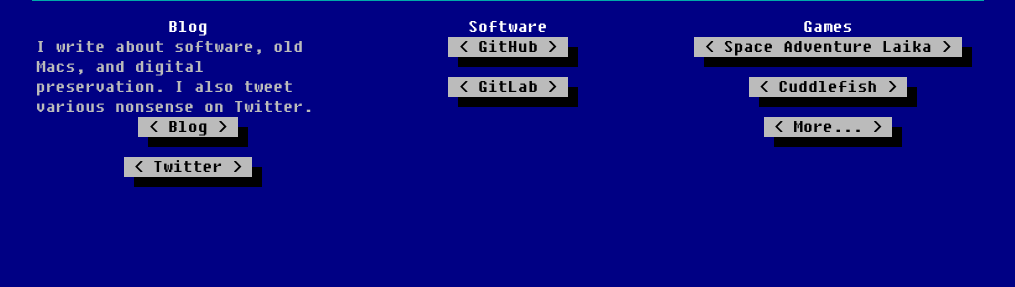
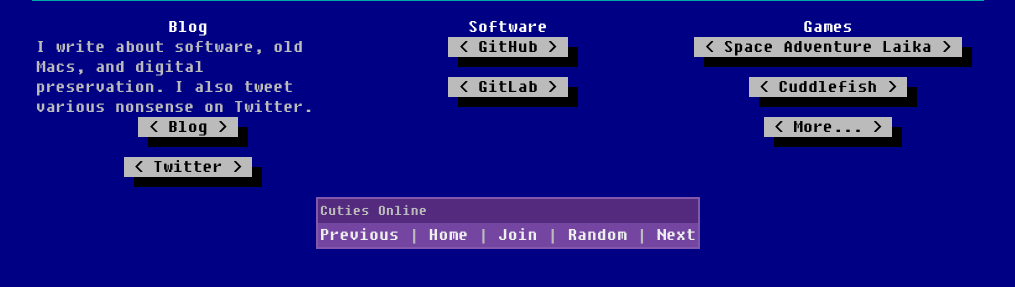
Before and after one commit to mistydemeo/mistydemeo.github.io, a plain HTML site: page index.html in a window 1280 px wide. Shown: the part 223-510 px from the top of the page, without its empty margins (132-1147 px from the left). Drawn offline with nearby package versions, Linux system fonts and the light colour scheme.

Commit message:
webrings: it's the 90s again!

```diff
--- a/index.html
+++ b/index.html
@@ -43,5 +43,26 @@
             </div>
         </div>
         </div>
+
+
+    <table border="0" cellpadding="2" cellspacing="0" style="border:2px solid #8258AC;margin:0px auto;font:normal 12px Hack,Menlo,Monaco,"Courier New",Courier,monospace;background:#7446a2 none;color:#ffffff;">
+      <thead>
+        <tr>
+          <th style="text-align:left;font-size:15px;background:#532a7d none;">Cuties Online</th>
+        </tr>
+      </thead>
+     <tbody>
+        <tr>
+          <td style="text-align:center;background-color:#7446A2;">
+            <a href="http://cuties.online/?Go&amp;Prev&amp;3" style="color:#eeeeee;" target="_top">Previous</a> |
+            <a href="http://cuties.online/" style="color:#eeeeee;" target="_top">Home</a> |
+            <a href="http://cuties.online/?Join" style="color:#eeeeee;" target="_top">Join</a> |
+            <a href="http://cuties.online/?Go&amp;Rand&amp;3" style="color:#eeeeee;" target="_top">Random</a> |
+            <a href="http://cuties.online/?Go&amp;Next&amp;3" style="color:#eeeeee;" target="_top">Next</a>
+          </td>
+        </tr>
+      </tbody>
+    </table>
+
     </body>
 </html>
```
